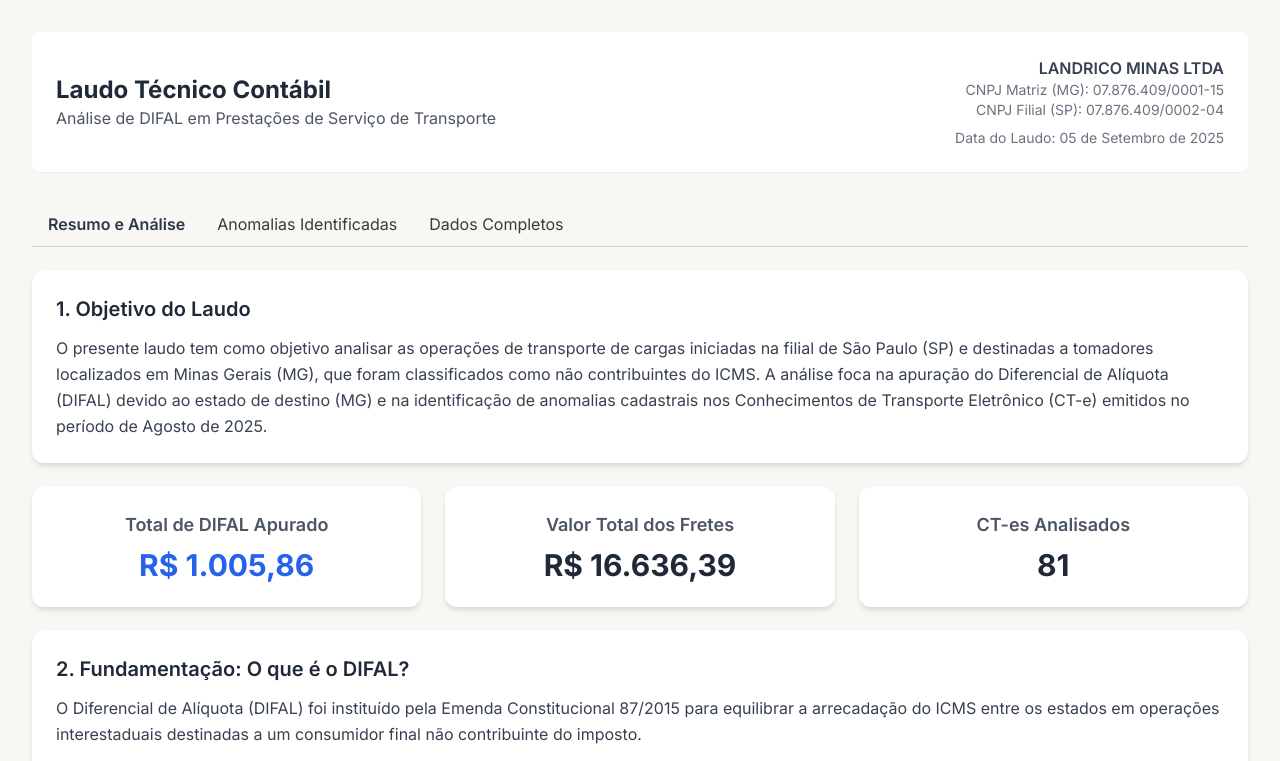
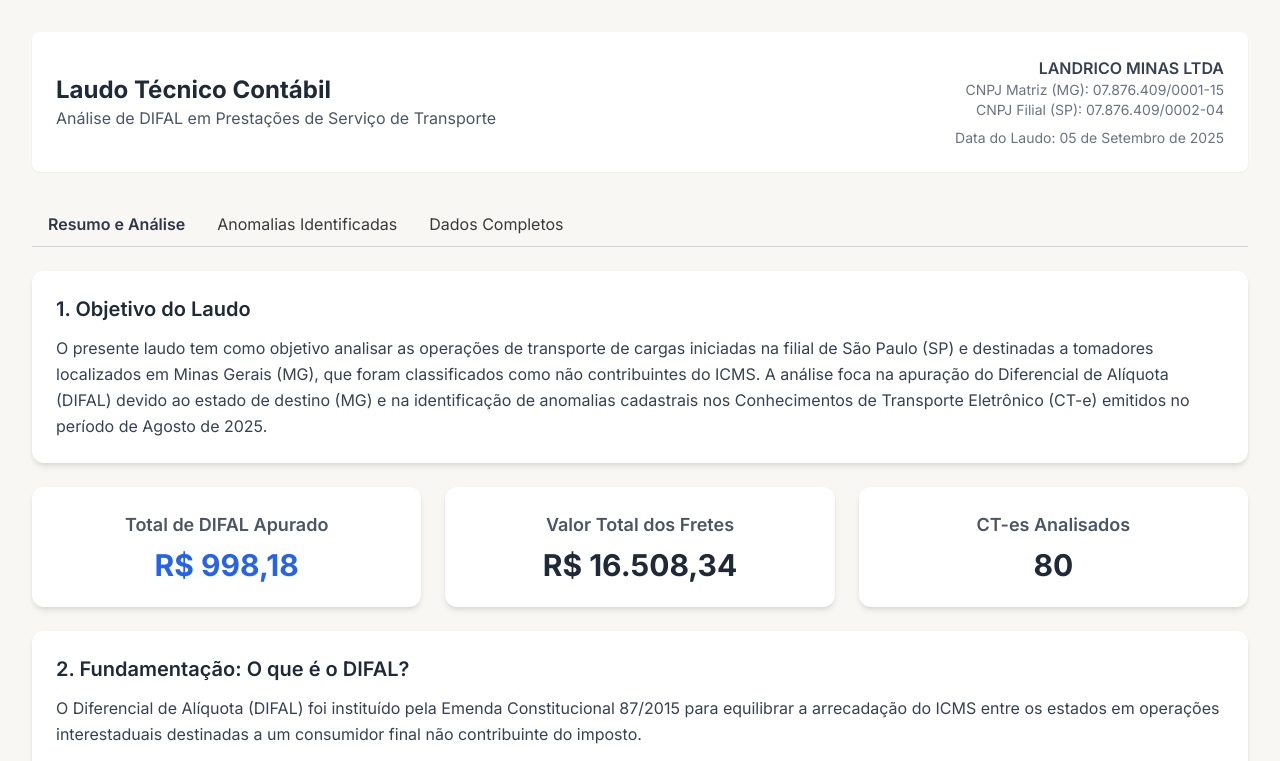
Before and after one commit to codewithsouza/laudo, a website: page laudo.html in a window 1280 px wide. Shown: the top 761 px of the page. Drawn offline with nearby package versions, Linux system fonts and the light colour scheme.

Commit message:
fix: remover CT-e da GOL REPRESENTACOES LTDA
- Remover CT-e 215139 que estava incorretamente adicionada
- Manter valor do DIFAL em R$ 998,18
- Manter número de CT-es em 80 (não 81)
- GOL REPRESENTACOES LTDA deve estar ausente dos dados

```diff
--- a/laudo.html
+++ b/laudo.html
@@ -273,7 +273,6 @@
             {data: "28/08/2025", numero: "215103", tomador: "WORK REPRESENTACOES COMERCIAIS LTDA", cnpj: "29998504000124", ie: "ISENTO", valor: 10.00},
             {data: "28/08/2025", numero: "215108", tomador: "LOPES E OTONI REPRESENTACOES LTDA", cnpj: "07558145000151", ie: "", valor: 10.00},
             {data: "28/08/2025", numero: "215124", tomador: "D.VILLAS LTDA", cnpj: "50124130000182", ie: "0045820870093", valor: 176.42},
-            {data: "28/08/2025", numero: "215139", tomador: "GOL REPRESENTACOES LTDA - EPP", cnpj: "25688706000119", ie: "0031804240030", valor: 128.05},
             {data: "29/08/2025", numero: "215159", tomador: "RIJ REPRESENTACOES LTDA", cnpj: "07480962000134", ie: "", valor: 10.00},
             {data: "29/08/2025", numero: "215237", tomador: "SENETO COMERCIO ATACADISTA E VAREJISTA D", cnpj: "03400960000137", ie: "5780564480065", valor: 2921.95},
             {data: "29/08/2025", numero: "215262", tomador: "LUCAS LAMERA PORTES CARNEIRO", cnpj: "34063366000121", ie: "", valor: 10.00},
@@ -307,7 +306,7 @@
             const formatCurrency = (value) => value.toLocaleString('pt-BR', { style: 'currency', currency: 'BRL' });
 
             const totalFrete = processedCteData.reduce((sum, item) => sum + item.valor, 0);
-            const totalDifal = 1005.86; // Valor correto (998.18 + 7.68 da GOL)
+            const totalDifal = 998.18; // Valor correto
 
             totalDifalEl.textContent = formatCurrency(totalDifal);
             totalFreteEl.textContent = formatCurrency(totalFrete);
```
